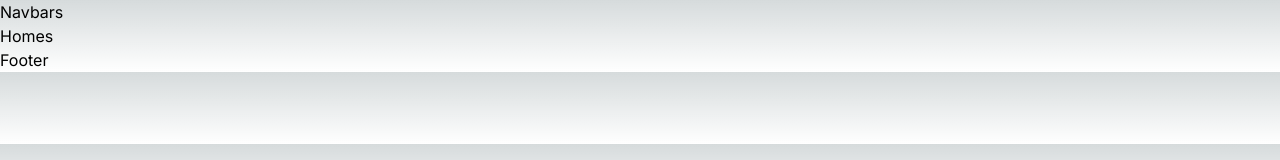
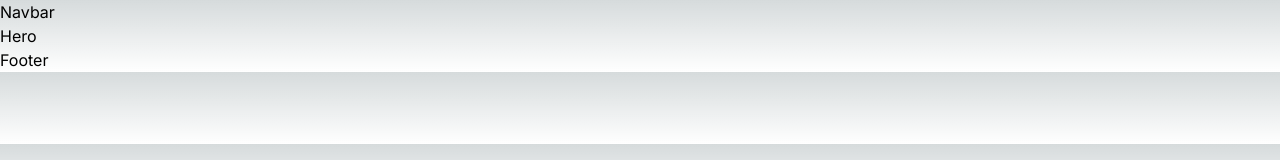
Before and after one commit to BrandonWu500/test-releases, a Next.js app: page / in a window 1280 px wide. Shown: the top 160 px of the page. Built offline with nearby package versions, Linux system fonts and the light colour scheme.

Commit message:
feat: add hero section to home page (#5)
* feat: create hero component

* feat: add hero to home page

* fix: navbar bug

```diff
--- a/src/app/page.tsx
+++ b/src/app/page.tsx
@@ -1,5 +1,11 @@
+import Hero from "@/components/hero";
+
 type Props = {};
 const Home = (props: Props) => {
-  return <div>Homes</div>;
+  return (
+    <div>
+      <Hero />
+    </div>
+  );
 };
 export default Home;
--- /dev/null
+++ b/src/components/hero.tsx
@@ -0,0 +1,5 @@
+type Props = {};
+const Hero = (props: Props) => {
+  return <div>Hero</div>;
+};
+export default Hero;
--- a/src/components/navbar.tsx
+++ b/src/components/navbar.tsx
@@ -1,5 +1,5 @@
 type Props = {};
 const Navbar = (props: Props) => {
-  return <div>Navbars</div>;
+  return <div>Navbar</div>;
 };
 export default Navbar;
```
